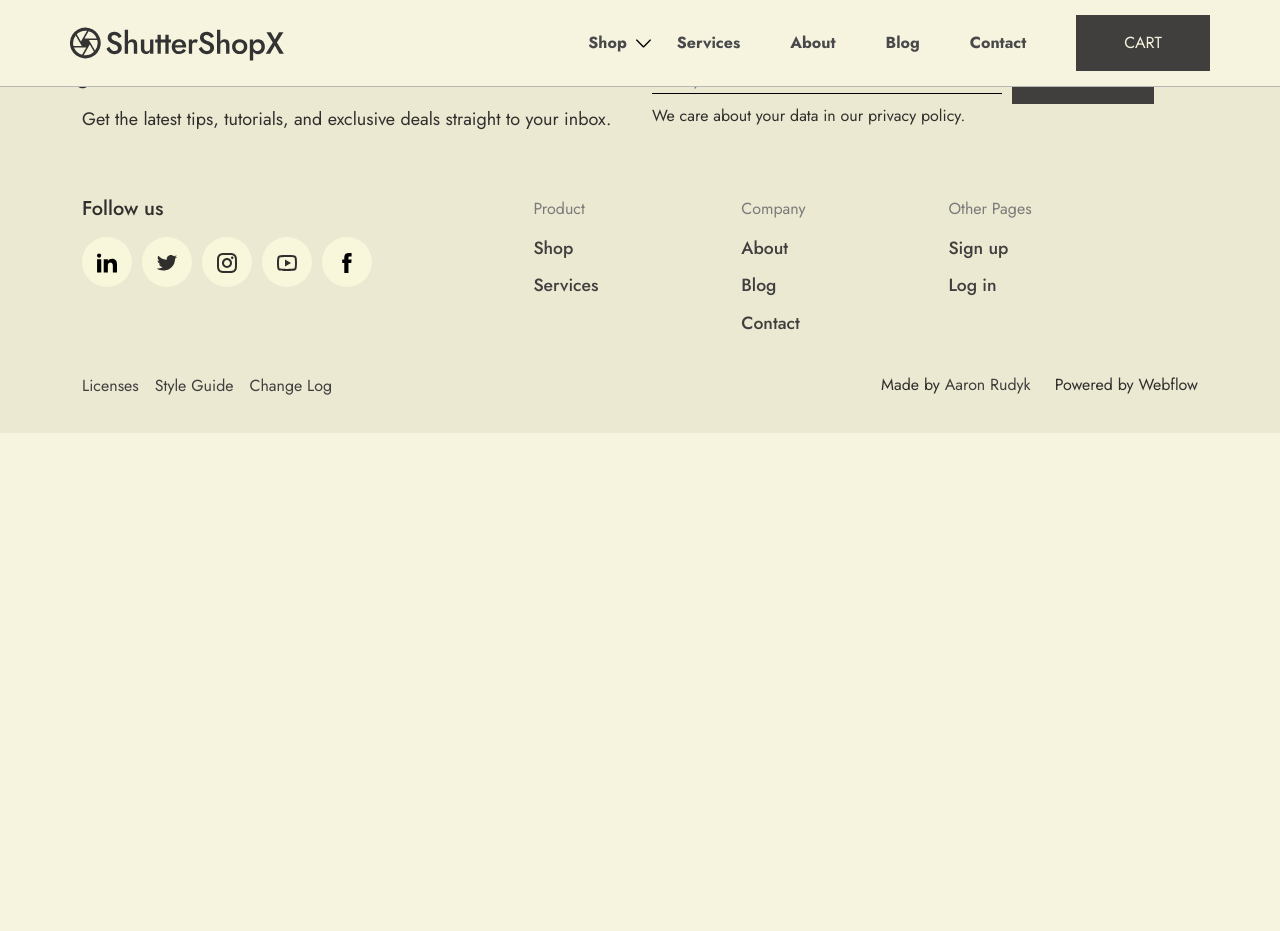
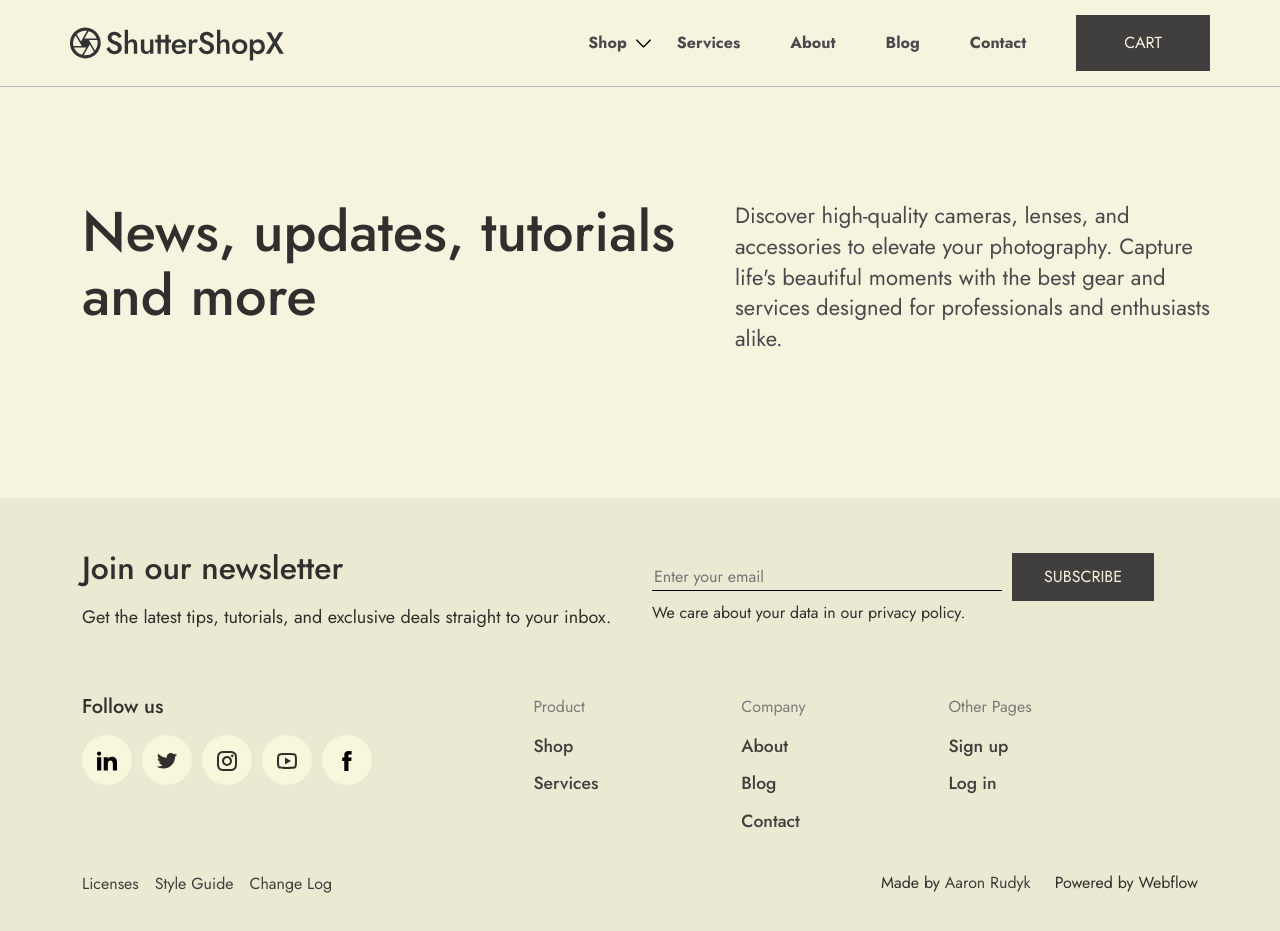
Before and after one commit to GeorgiosDrivas/shutter-shop, a React (Vite) app: page /blog in a window 1280 px wide. Before the commit the page ends 800 px from the top, so only its background shows below. Built offline with nearby package versions, Linux system fonts and the light colour scheme; a web font is replaced by a local one.

Commit message:
Blog page layout

```diff
--- a/src/App.tsx
+++ b/src/App.tsx
@@ -9,6 +9,7 @@ import Services from "./components/services/services";
 import AllProducts from "./components/Products/allProducts";
 import CamerasProducts from "./components/Products/cameras";
 import LenseProducts from "./components/Products/lenses";
+import Blog from "./components/blog/blog";
 
 export default function App() {
   return (
@@ -23,6 +24,7 @@ export default function App() {
           <Route path="/all-products" element={<AllProducts />} />
           <Route path="/category/cameras" element={<CamerasProducts />} />
           <Route path="/category/lenses" element={<LenseProducts />} />
+          <Route path="/blog" element={<Blog />} />
         </Routes>
         <Footer />
       </BrowserRouter>
--- /dev/null
+++ b/src/components/blog/blog.tsx
@@ -0,0 +1,25 @@
+import "../styles/blog.style.css";
+
+export default function Blog() {
+  return (
+    <>
+      <section id="blog">
+        <div className="container">
+          <div className="row">
+            <div className="col-7">
+              <h1>News, updates, tutorials and more</h1>
+            </div>
+            <div className="col-5 p-0">
+              <p>
+                Discover high-quality cameras, lenses, and accessories to
+                elevate your photography. Capture life's beautiful moments with
+                the best gear and services designed for professionals and
+                enthusiasts alike.
+              </p>
+            </div>
+          </div>
+        </div>
+      </section>
+    </>
+  );
+}
--- a/src/components/header.tsx
+++ b/src/components/header.tsx
@@ -77,7 +77,7 @@ export default function Header() {
                       <Link to="/about">About</Link>
                     </li>
                     <li className="fw-bold position-relative cursor-pointer">
-                      Blog
+                      <Link to="/blog">Blog</Link>
                     </li>
                     <li className="fw-bold position-relative cursor-pointer">
                       <Link to="/contact">Contact</Link>
--- /dev/null
+++ b/src/components/styles/blog.style.css
@@ -0,0 +1,16 @@
+#blog {
+  padding-top: 12.5rem;
+  padding-bottom: 8rem;
+}
+
+#blog h1 {
+  font-size: 3.5rem;
+  font-weight: 500;
+  line-height: 1.15em;
+}
+
+#blog p {
+  color: #49494b;
+  font-size: 1.375rem;
+  line-height: 1.4em;
+}
```
